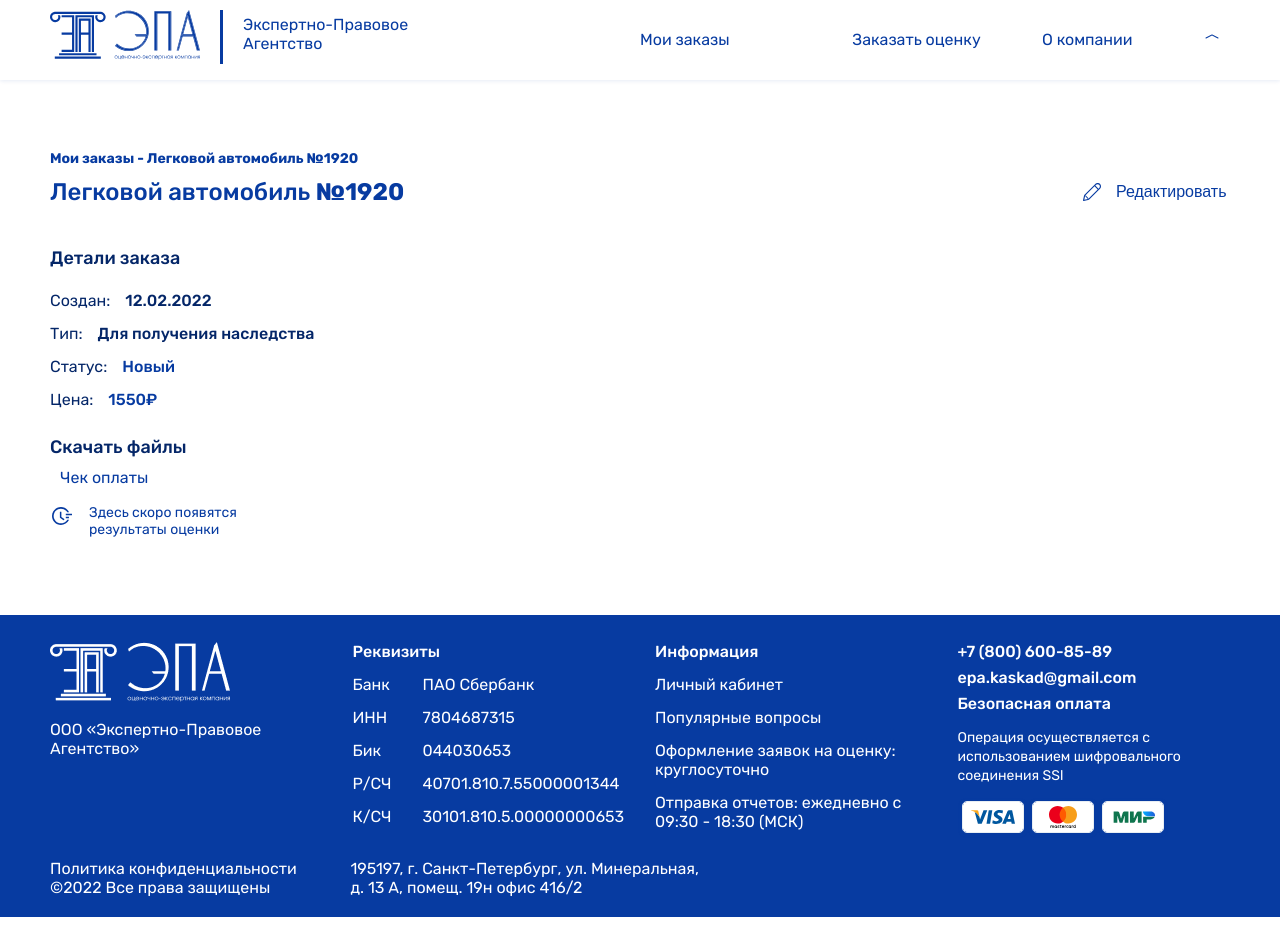
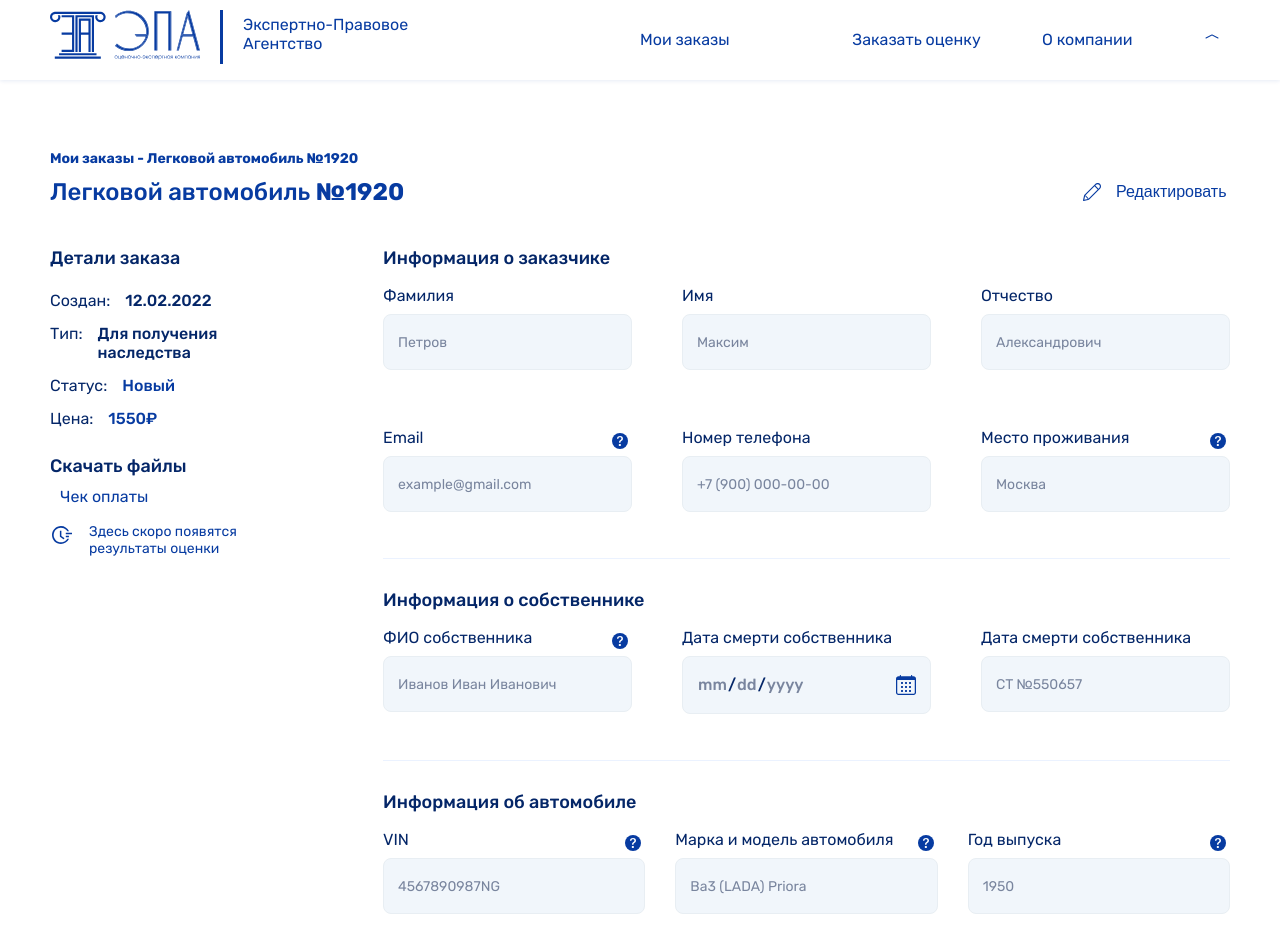
Before and after one commit to sardorkhayitmuradov/Expert-Legal-Agency, a React (Create React App) app: page /ordernew in a window 1280 px wide. Shown: the top 952 px of the page. Before the commit the page ends 917 px from the top, so only its background shows below. Built offline with nearby package versions, Linux system fonts and the light colour scheme; sample sign-in values are in the browser's storage.

Commit message:
ordernew page finished

```diff
--- a/src/Pages/orderNew/OrderNew.css
+++ b/src/Pages/orderNew/OrderNew.css
@@ -53,7 +53,8 @@
     padding: 7px 0;
 }
 
-.order__new__details h5{
+.order__new__details h5,
+.order__new__inputs h5{
     padding-top: 30px;
     padding-bottom: 15px;
     color: #042668;
@@ -96,3 +97,32 @@
     font-size: 14px;
     font-weight: 400;
 }
+
+.order__new__content{
+    display: flex;
+    gap: 70px;
+}
+
+.order__new__inputs1{
+    display: grid;
+    grid-template-columns: repeat(3,1fr);
+    gap: 50px;
+    padding-bottom: 40px;
+    border-bottom: 1px solid #EBF2FF;
+}
+
+.order__new__inputs2 {
+    display: grid;
+    grid-template-columns: repeat(3,1fr);
+    gap: 50px;
+    padding-bottom: 40px;
+    border-bottom: 1px solid #EBF2FF;
+}
+
+.order__new__inputs3 {
+    display: grid;
+    grid-template-columns: repeat(3,1fr);
+    gap: 30px;
+    padding-bottom: 40px;
+    border-bottom: 1px solid #EBF2FF;
+}
--- a/src/Pages/orderNew/OrderNew.jsx
+++ b/src/Pages/orderNew/OrderNew.jsx
@@ -4,7 +4,8 @@ import ProfileHeader from "../../components/ProfileHeader/ProfileHeader";
 import Footer from "../../components/Footer/Footer";
 import "../../Pages/orderNew/OrderNew.css";
 import vector from "../../assets/images/main/Vector.svg";
-import statusTimeIcon from '../../assets/images/main/statusTime.svg'
+import statusTimeIcon from "../../assets/images/main/statusTime.svg";
+import Input from "../../components/Input/Input";
 
 const OrderNew = () => {
   const navigate = useNavigate("");
@@ -36,8 +37,8 @@ const OrderNew = () => {
           </button>
         </div>
         <div className="order__new__content">
-        <div className="order__new__details">
-          <h5>Детали заказа</h5>
+          <div className="order__new__details">
+            <h5>Детали заказа</h5>
             <ul>
               <li className="types">Создан:</li>
               <li className="back__type_1">12.02.2022</li>
@@ -57,9 +58,115 @@ const OrderNew = () => {
             <h4 className="order__details__h4">Скачать файлы</h4>
             <p className="order__details__p">Чек оплаты</p>
             <ul>
-              <li><img src={statusTimeIcon} alt="Status-Time" loading="lazy"/></li>
-              <li className="order__details__soon">Здесь скоро появятся <br /> результаты оценки</li>
+              <li>
+                <img src={statusTimeIcon} alt="Status-Time" loading="lazy" />
+              </li>
+              <li className="order__details__soon">
+                Здесь скоро появятся <br /> результаты оценки
+              </li>
             </ul>
+          </div>
+          <div className="order__new__inputs">
+            <h5>Информация о заказчике</h5>
+            <form className="order__new__inputs1">
+              <Input
+                labelName={"Фамилия"}
+                inputType={"text"}
+                inputId={"userFirstName"}
+                placeholder={"Петров"}
+                question={false}
+              />
+              <Input
+                labelName={"Имя"}
+                inputType={"text"}
+                inputId={"userName"}
+                placeholder={"Максим"}
+                question={false}
+              />
+              <Input
+                labelName={"Отчество"}
+                inputType={"text"}
+                inputId={"userSecondName"}
+                placeholder={"Александрович"}
+                question={false}
+              />
+              <Input
+                labelName={"Email"}
+                inputType={"email"}
+                inputId={"userEmail"}
+                placeholder={"example@gmail.com"}
+                question={true}
+              />
+              <Input
+                labelName={"Номер телефона"}
+                inputType={"tel"}
+                inputId={"userPhone"}
+                placeholder={"+7 (900) 000-00-00"}
+                question={false}
+              />
+              <Input
+                labelName={"Место проживания"}
+                inputType={"text"}
+                inputId={"userAddress"}
+                placeholder={"Москва"}
+                question={true}
+              />
+            </form>
+            <h5>Информация о собственнике</h5>
+            <form className="order__new__inputs2">
+              <Input
+              labelName={"ФИО собственника"}
+              inputType={"text"}
+              inputId={"userFullName"}
+              placeholder={"Иванов Иван Иванович"}
+              question={true}
+              />
+               <Input
+              labelName={"Дата смерти собственника"}
+              inputType={"date"}
+              inputId={"userDieDate"}
+              placeholder={"22/12/2020"}
+              question={false}
+              />
+              <Input
+              labelName={"Дата смерти собственника"}
+              inputType={"text"}
+              inputId={"userDiePassport"}
+              placeholder={"CT №550657"}
+              question={false}
+              />
+            </form>
+            <h5>Информация об автомобиле</h5>
+            <form className="order__new__inputs3">
+            <Input
+              labelName={"VIN"}
+              inputType={"text"}
+              inputId={"userCarVin"}
+              placeholder={"4567890987NG"}
+              question={true}
+              />
+               <Input
+              labelName={"Марка и модель автомобиля"}
+              inputType={"text"}
+              inputId={"userCardMark"}
+              placeholder={"Ba3 (LADA) Priora"}
+              question={true}
+              />
+               <Input
+              labelName={"Год выпуска"}
+              inputType={"text"}
+              inputId={"userCardYear"}
+              placeholder={"1950"}
+              question={true}
+              />
+               <Input
+              labelName={"Место нотариальных действий"}
+              inputType={"text"}
+              inputId={"userNotaialPlace"}
+              placeholder={"Москва"}
+              question={true}
+              />
+            </form>
           </div>
         </div>
       </div>
```
